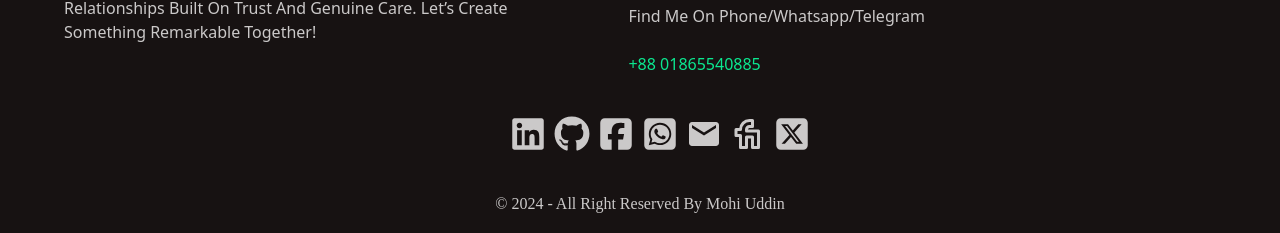
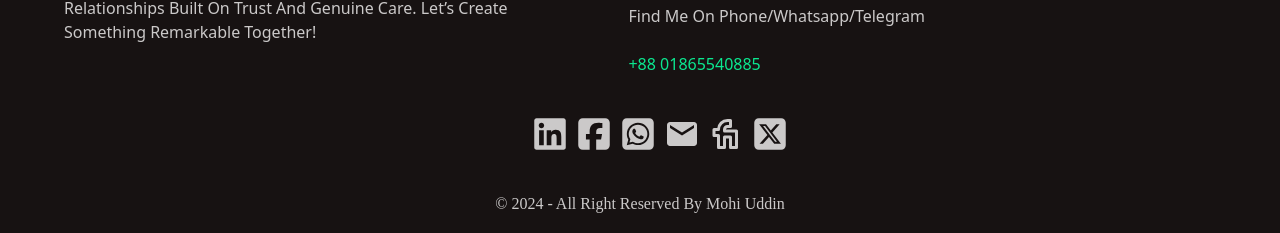
Before and after one commit to MDmohiuddin-web/portfolio, a React (Vite) app: page / in a window 1280 px wide. Shown: the part 3144-3377 px from the top of the page. Built offline with nearby package versions, Linux system fonts and the light colour scheme; a web font is replaced by a local one.

Commit message:
first commit

```diff
--- a/src/Components/Footer/Footer.jsx
+++ b/src/Components/Footer/Footer.jsx
@@ -13,7 +13,7 @@ const Footer = () => {
   return (
     <>
       <footer className="footer  items-center text-center ">
-        <div className="w-4/5 mx-auto flex justify-center py-10">
+        <div className="w-4/5 m-auto flex justify-start py-10 md:justify-center">
           <div
             className="text-4xl tooltip hover:text-[#0be890] hover:scale-105 duration-300 translate-x-5 ease-out "
             data-tip="linkedin"
@@ -22,17 +22,9 @@ const Footer = () => {
               <FaLinkedin />
             </a>
           </div>
-          <div
-            className="text-4xl tooltip hover:text-[#0be890] hover:scale-105 duration-300 translate-x-5 ease-out "
-            data-tip="github"
-          >
-            <a href="https://github.com/MDmohiuddin-web">
-              <FaGithub />
-            </a>
-          </div>
 
           <div
-            className="text-4xl tooltip hover:text-[#0be890] hover:scale-105 duration-300 translate-x-5 ease-out "
+            className="text-4xl tooltip hover:text-[#0be890] hover:scale-105 duration-300  translate-x-5 ease-out "
             data-tip="facebook"
           >
             <a href="https://www.facebook.com/mdmohiuddin.hafiz?mibextid=JRoKGi">
@@ -83,7 +75,7 @@ const Footer = () => {
         </div>
       </footer>
 
-      <div className="w-4/5 mx-auto text-center mb-5 capitalize font-Playwrite">
+      <div className="md:w-4/5 mx-auto text-center mb-5 capitalize font-Playwrite">
         <p> © 2024 - All right reserved by Mohi uddin</p>
       </div>
     </>
```
